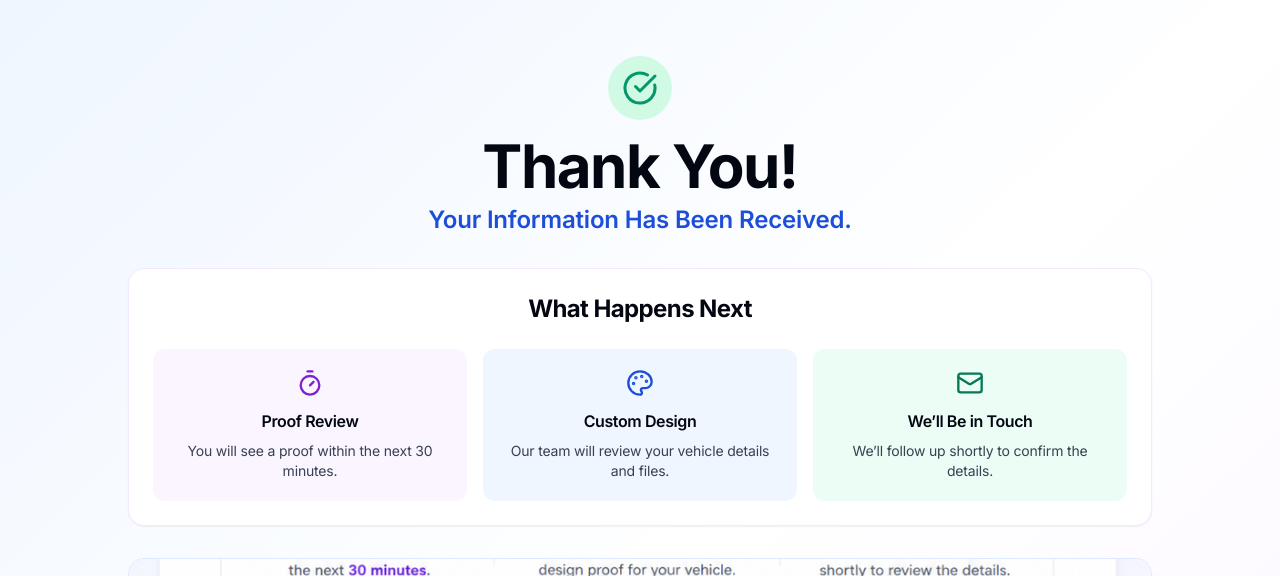
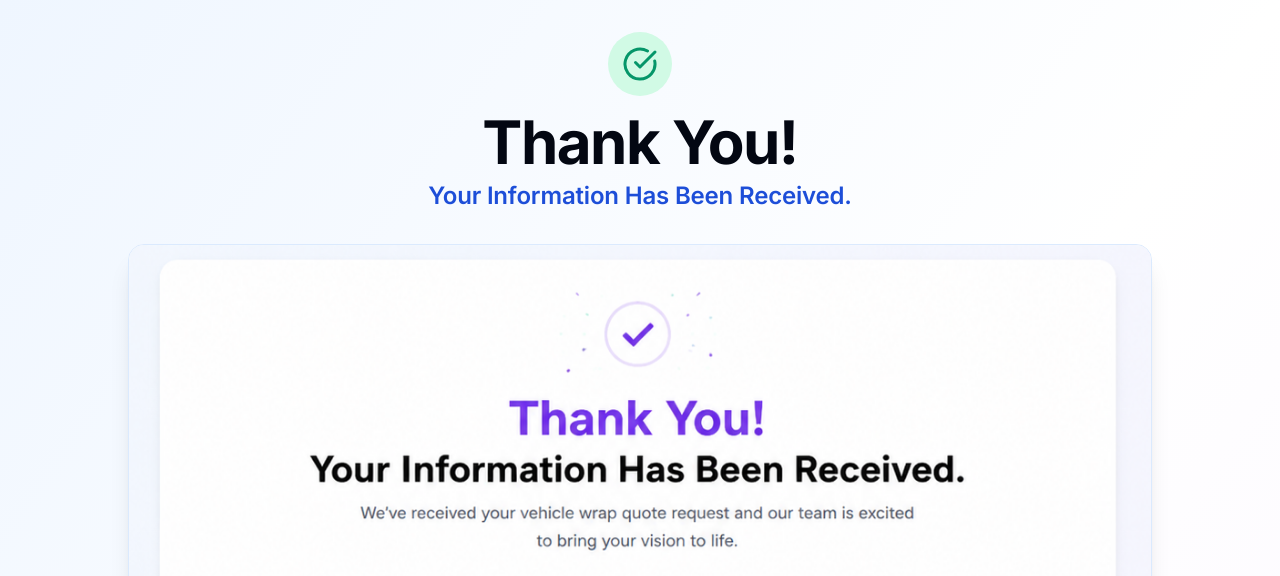
Before and after one commit to bluewoodsart/bluewoods-wrap-app-clean, a React (Vite) app: page /thank-you in a window 1280 px wide. Shown: the top 576 px of the page. Built offline with nearby package versions, Linux system fonts and the light colour scheme; no server answers.

Commit message:
Guard thank-you route after submit only

```diff
--- a/src/pages/ThankYou.tsx
+++ b/src/pages/ThankYou.tsx
@@ -1,5 +1,5 @@
 import { Button } from '@/components/ui/button';
-import { CheckCircle, Home, Mail, Palette, Timer } from 'lucide-react';
+import { CheckCircle, Home, Mail, Timer } from 'lucide-react';
 import { useLocation, useNavigate } from 'react-router-dom';
 
 interface ThankYouLocationState {
@@ -14,9 +14,9 @@ const ThankYou = () => {
   const thankYouImage = '/thankyou-your-information-has-been-saved-1/thankyou-your-information-has-been-saved-1.png';
 
   return (
-    <main className="min-h-screen bg-gradient-to-br from-blue-50 via-white to-purple-50 px-4 py-10">
-      <section className="mx-auto flex w-full max-w-5xl flex-col items-center gap-8 text-center">
-        <div className="space-y-4 pt-4">
+    <main className="min-h-screen bg-gradient-to-br from-blue-50 via-white to-purple-50 px-4 py-8">
+      <section className="mx-auto flex min-h-[calc(100vh-4rem)] w-full max-w-5xl flex-col items-center justify-center gap-8 text-center">
+        <div className="space-y-4">
           <div className="mx-auto flex h-16 w-16 items-center justify-center rounded-full bg-emerald-100">
             <CheckCircle className="h-9 w-9 text-emerald-600" />
           </div>
@@ -28,38 +28,11 @@ const ThankYou = () => {
           </div>
         </div>
 
-        <div className="w-full rounded-2xl border border-purple-100 bg-white p-6 text-center shadow-sm">
-          <h2 className="text-2xl font-bold text-gray-950">What Happens Next</h2>
-          <div className="mt-6 grid gap-4 md:grid-cols-3">
-            <div className="rounded-xl bg-purple-50 p-5">
-              <Timer className="mx-auto h-7 w-7 text-purple-700" />
-              <h3 className="mt-3 font-semibold text-gray-950">Proof Review</h3>
-              <p className="mt-2 text-sm text-gray-700">
-                You will see a proof within the next 30 minutes.
-              </p>
-            </div>
-            <div className="rounded-xl bg-blue-50 p-5">
-              <Palette className="mx-auto h-7 w-7 text-blue-700" />
-              <h3 className="mt-3 font-semibold text-gray-950">Custom Design</h3>
-              <p className="mt-2 text-sm text-gray-700">
-                Our team will review your vehicle details and files.
-              </p>
-            </div>
-            <div className="rounded-xl bg-emerald-50 p-5">
-              <Mail className="mx-auto h-7 w-7 text-emerald-700" />
-              <h3 className="mt-3 font-semibold text-gray-950">We’ll Be in Touch</h3>
-              <p className="mt-2 text-sm text-gray-700">
-                We’ll follow up shortly to confirm the details.
-              </p>
-            </div>
-          </div>
-        </div>
-
-        <div className="w-full overflow-hidden rounded-2xl border border-blue-100 bg-white shadow-xl aspect-[2.75/1]">
+        <div className="w-full overflow-hidden rounded-2xl border border-blue-100 bg-white shadow-xl">
           <img
             src={thankYouImage}
-            alt="Blue Woods vehicle wrap banner"
-            className="h-full w-full object-cover object-[center_70%]"
+            alt="Blue Woods vehicle wrap thank-you confirmation"
+            className="h-auto w-full object-cover"
           />
         </div>
 
```
